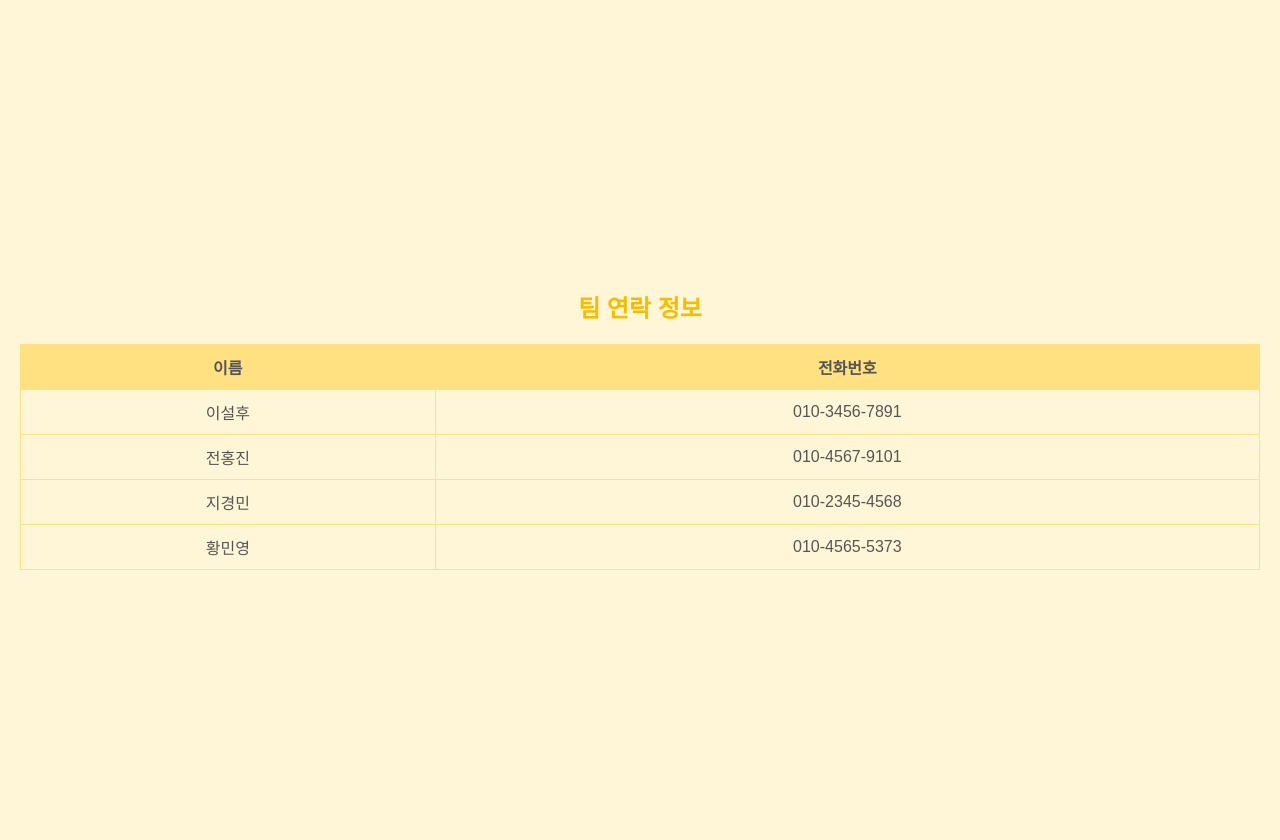
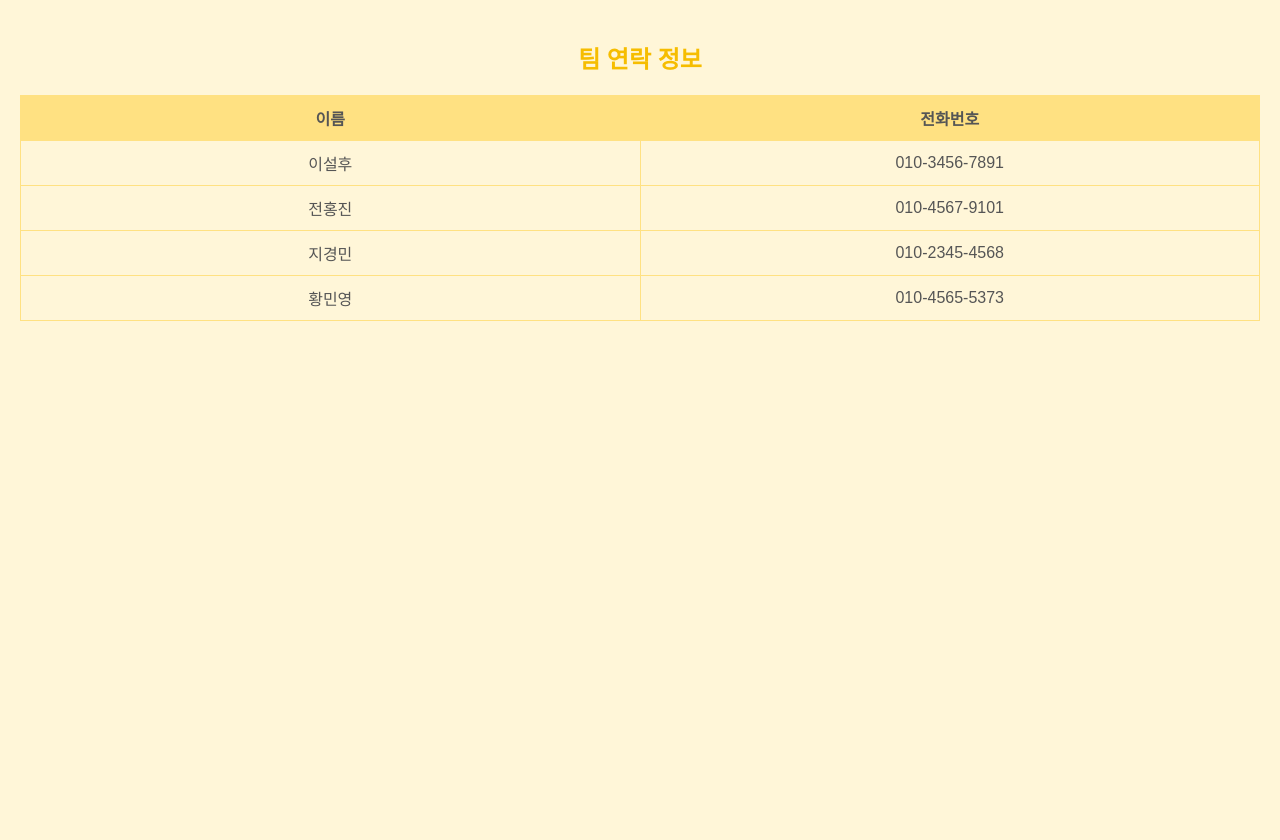
Before and after one commit to CSID-DGU/2024-2-OSSPrac-azaping-01, a Flask app: page /contact in a window 1280 px wide. Run offline with Flask 3, Linux system fonts and the light colour scheme; some web fonts are replaced.

Commit message:
스크롤바 삭제

```diff
--- a/flask1/templates/app_contact.html
+++ b/flask1/templates/app_contact.html
@@ -8,16 +8,22 @@
             font-style: normal;
             src: url('https://cdn.jsdelivr.net/gh/webfontworld/sunn/SUIT-Bold.woff2') format('woff2')
         }
+        html, body {
+            height: 100%;
+            magin: 0;
+            padding: 0;
+        }
         body {
             background-color: #FFF6D8;
             font-family: 'SUIT', sans-serif;
             display: flex;
-            justify-content: center;
+            justify-content: flex-start;
             align-items: center;
             height: 100vh;
             margin: 0;
             flex-direction: column;
             padding: 20px;
+            overflow: hidden;
         }
 
         h2 {
@@ -28,9 +34,10 @@
         }
 
         .table-container {
-            width: 600px;
-            max-width: 100%;
+            width: 100%;
+            max-width: 600px;
             margin: 0 auto;
+            max-height: calc(100vh - 80px);
         }
 
         table {
@@ -38,7 +45,8 @@
             font-family: 'SUIT', sans-serif;
             border-collapse: collapse;
             background-color: #FFF6D8;
-            table-layout: auto;
+            table-layout: fixed;
+            word-wrap: break-word;
         }
 
         th, td {
@@ -48,6 +56,7 @@
             border: 1px solid #FFE182;
             background-color: #FFF6D8;
             color: #555;
+            word-wrap: break-word;
         }
 
         th {
```
